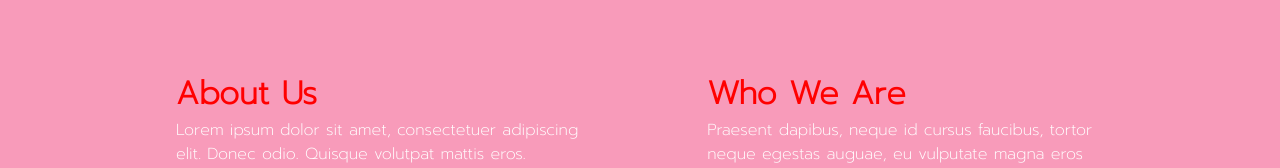
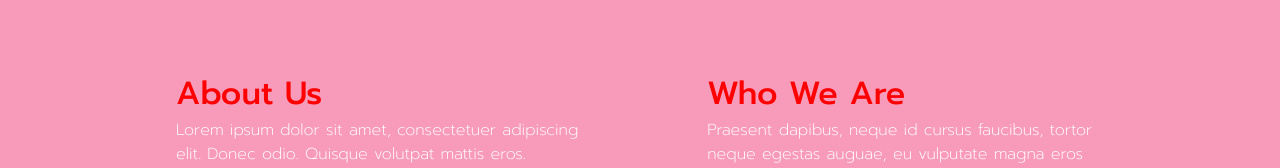
Before and after one commit to madihara/wind-james, a Gatsby site: page / in a window 1280 px wide. Shown: the part 859-1027 px from the top of the page. Built offline with nearby package versions, Linux system fonts and the light colour scheme; Gatsby itself is replaced by a stand-in of ours.

Commit message:
bold about titles

```diff
--- a/src/styles.css
+++ b/src/styles.css
@@ -1,4 +1,4 @@
-@import url('https://fonts.googleapis.com/css?family=Prompt:200&display=swap');
+@import url('https://fonts.googleapis.com/css?family=Prompt:200,500&display=swap');
 
 :root{
   --accentColor:#F5DBE1;
@@ -42,4 +42,5 @@ body{
 .title{
   color: red;
   font-size: 2rem;
+  font-weight: 500;
 }
```
